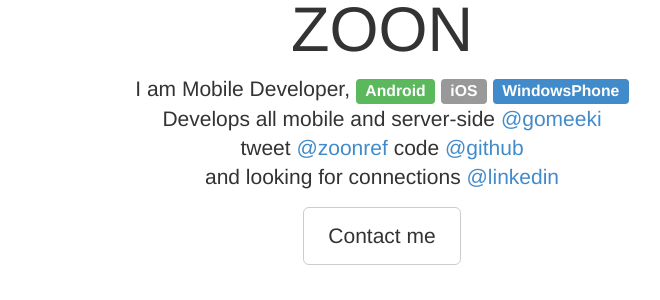
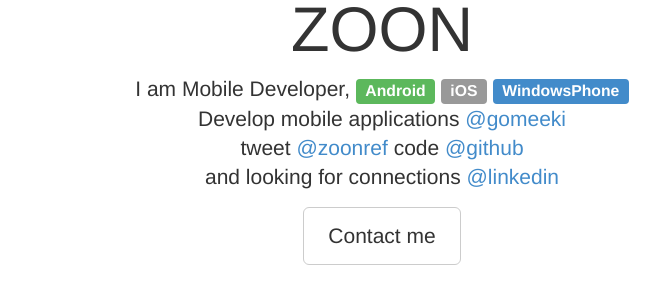
Before and after one commit to zoonooz/zoonooz.github.io, a Jekyll site: the page built from index.html, in a window 1280 px wide. Shown: the part 263-563 px from the top of the page, without its empty margins (258-918 px from the left). Built offline with Jekyll 4.4.1, drawn with Linux system fonts in a browser that asks for light colours; nearby versions of some CDN libraries; Markdown is read by kramdown in place of the engine named in the settings.

Commit message:
update job

```diff
--- a/index.html
+++ b/index.html
@@ -10,7 +10,7 @@ title: ZOONREF
     <center><div class="circle-profile"></div></center>
   </div>
   <h1>ZOON</h1>
-  <p class="lead">I am Mobile Developer, <span class="label label-success">Android</span> <span class="label label-default">iOS</span> <span class="label label-primary">WindowsPhone</span> <br/>Develops all mobile and server-side <a href="http://www.gomeeki.com/">@gomeeki</a> <br/>tweet <a href="http://www.twitter.com/zoonref">@zoonref</a> code <a href="http://github.com/zoonooz">@github</a> <br/>and looking for connections <a href="http://th.linkedin.com/in/zoonref/">@linkedin</a></p>
+  <p class="lead">I am Mobile Developer, <span class="label label-success">Android</span> <span class="label label-default">iOS</span> <span class="label label-primary">WindowsPhone</span> <br/>Develop mobile applications <a href="http://www.gomeeki.com/">@gomeeki</a> <br/>tweet <a href="http://www.twitter.com/zoonref">@zoonref</a> code <a href="http://github.com/zoonooz">@github</a> <br/>and looking for connections <a href="http://th.linkedin.com/in/zoonref/">@linkedin</a></p>
   <p><a class="btn btn-lg btn-default" href="mailto:zoonref@gmail.com" role="button">Contact me</a></p>
 </div>
 
```
